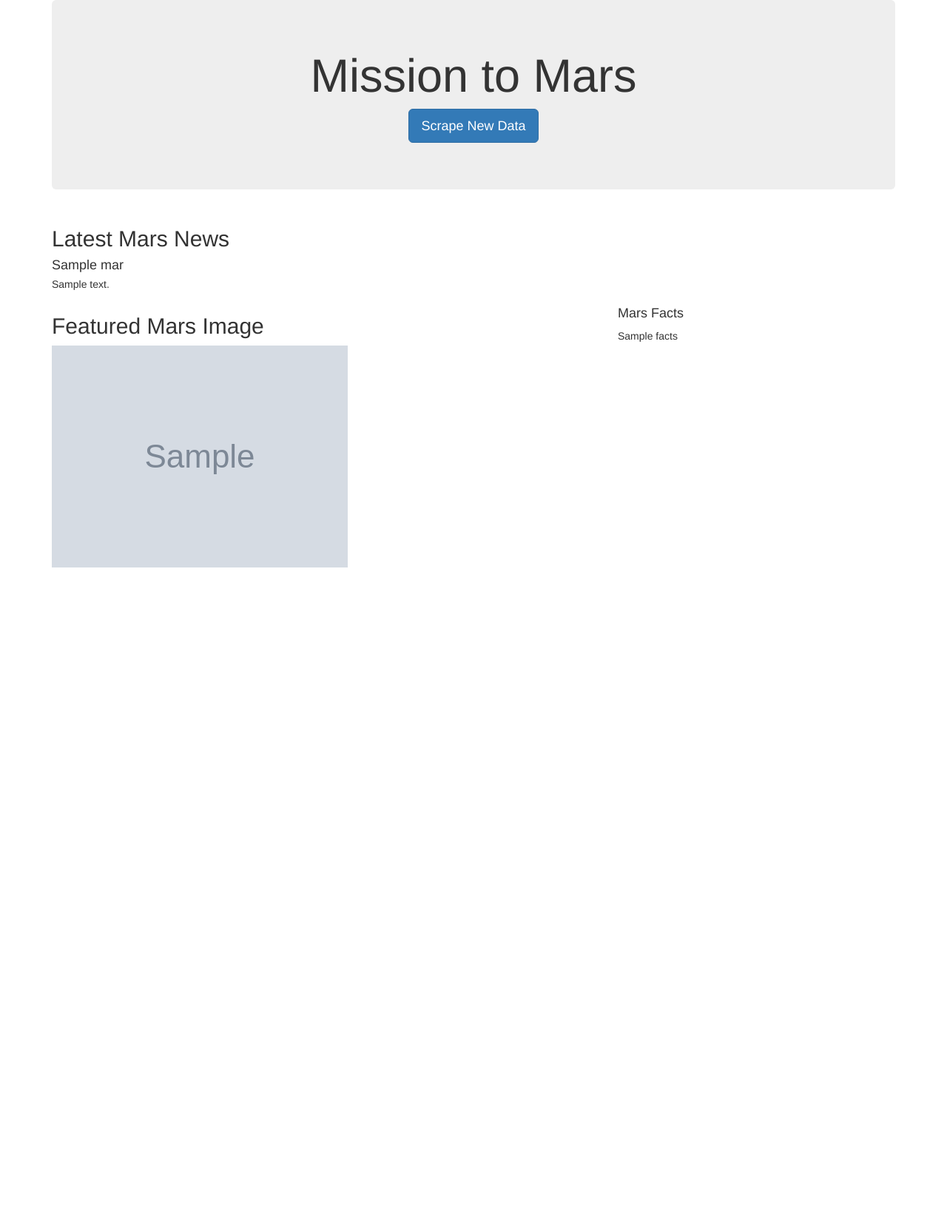
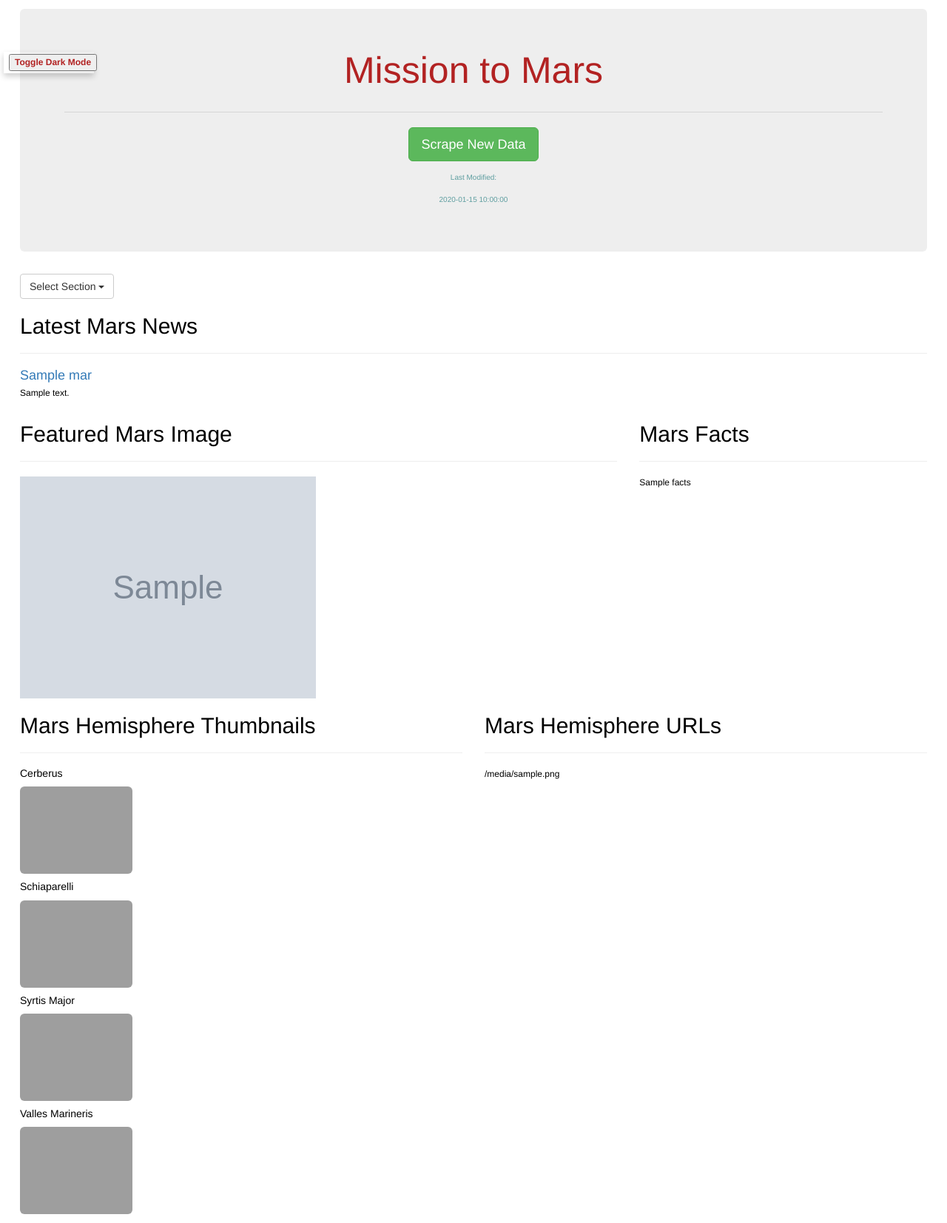
Before and after one commit to SiMewL8/Mission-To-Mars, a Flask app: page / in a window 1280 px wide. Shown: the whole page at 74% size. Before the commit the page ends 767 px from the top, so only its background shows below. Run offline with Flask 2, Linux system fonts and the light colour scheme; grey boxes marked "Sample" are stand-in pictures; a database or web service that is not in the repository returns one stand-in record (values such as "Sample title"); some libraries are stand-ins or nearby versions; grey boxes are pictures that could not be loaded.

Commit message:
final edit

```diff
--- a/Mars_Scraping/app.py
+++ b/Mars_Scraping/app.py
@@ -1,7 +1,6 @@
-from flask import Flask, render_template
+from flask import Flask, render_template, redirect
 from flask_pymongo import PyMongo
 import scraping
-
 
 app = Flask(__name__)
 
@@ -42,8 +41,7 @@ def scrape():
     mars.update({}, mars_data, upsert=True)
 #     update(insert new data) db, upsert creats new document if not already
 
-    return "Scraping Successful!!"
-
+    return "Scraping Successful!"
 
 # run flask
 if __name__ == "__main__":
--- a/Mars_Scraping/templates/index.html
+++ b/Mars_Scraping/templates/index.html
@@ -1,53 +1,144 @@
 <!DOCTYPE html>
 <html lang="en">
   <head>
+    <!-- Required Meta Tags -->
     <meta charset="UTF-8" />
     <meta name="viewport" content="width=device-width, initial-scale=1.0" />
     <meta http-equiv="X-UA-Compatible" content="ie=edge" />
     <title>Mission to Mars</title>
+    <!-- Bootstrap CSS -->
     <link
       rel="stylesheet"
       href="https://maxcdn.bootstrapcdn.com/bootstrap/3.3.7/css/bootstrap.min.css"
     />
+    <!-- Dark Mode Styles with different color, small shadow box and fixed position -->
+    <style>
+      body {
+        padding: 12px;
+        background-color: white;
+        color: black;
+        font-size: 12px;
+      }
+      .dark-mode {
+        background-color: black;
+        color: white;
+      }
+    </style>
+    <style>
+      .card {
+        box-shadow: 0 4px 8px 0 rgba(0,0,0,0.2);
+        transition: 0.3s;
+        width: 9.5%;
+      }
+      .card:hover {
+        box-shadow: 4px 8px 16px 0 rgba(0,0,0,0.2);
+      }
+      .container {
+        padding: 3px 7px;
+      }
+      </style>
+      <style>#parent4 {
+        position: fixed;
+        top: 70px;
+        left: 5px;
+        right: 5px;
+      }
+        </style>
   </head>
   <body>
+    <div class="container-fluid" id="jumbos">
+      <!-- Add Jumbotron to Header -->
+      <div class="jumbotron text-center";>
+        <p style="font-size:50px; color:firebrick">Mission to Mars</p>
+        <hr>
+        <!-- Add a button to activate scraping script -->
+        <p><a class="btn btn-success btn-lg" href="/scrape" role="button" id="scraping_t" >Scrape New Data</a></p>
+          <p style="font-size:10px; color:cadetblue">Last Modified:</p>
+          <p style="font-size:10px; color:cadetblue">{{ mars.last_modified }}</p>
+        </div>
+      <div class="dropdown" id="dropdownmmenu">
+        <button class="btn btn-default dropdown-toggle" type="button" id="menu1" data-toggle="dropdown">Select Section
+        <span class="caret"></span></button>
+        <ul class="dropdown-menu" role="menu" aria-labelledby="menu1">
+          <li role="presentation"><a role="menuitem" tabindex="-1" href="#latest_news">Latest News</a></li>
+          <li role="presentation"><a role="menuitem" tabindex="-1" href="#feat_img">Featured Image</a></li>
+          <li role="presentation"><a role="menuitem" tabindex="-1" href="#mars_facts">Facts</a></li>
+          <li role="presentation"><a role="menuitem" tabindex="-1" href="#thumbnails-smoll">Hemispheres</a></li>
+          <li role="presentation"><a role="menuitem" tabindex="-1" href="#mars-urls">URLs</a></li>
+          <li role="presentation" class="divider"></li>
+          <li role="presentation"><a role="menuitem" tabindex="-1" href="scrape">Scrape Webpage</a></li>
+        </ul>
+        </div>
+      <!-- Dark Mode Toggle Button on a Card! -->
+      <div class="card" id="parent4">
         <div class="container">
-      <!-- Add Jumbotron to Header -->
-      <div class="jumbotron text-center">
-        <h1>Mission to Mars</h1>
-        <!-- Add a button to activate scraping script -->
-        <p><a class="btn btn-primary btn-lg" href="/scrape" role="button">Scrape New Data</a></p>
+          <button onclick="myFunction()" style="color: firebrick;"><b>Toggle Dark Mode</b></button>
+        </div>
       </div>
         <!-- Add section for Mars News -->
         <div class="row" id="mars-news">
           <div class="col-md-12">
             <div class="media">
-            <div class="media-body">
+              <!-- <div class="list_date" style="color:#5A5A5A; font-size: 8px";>{{ mars.news_latest_date }}</div> -->
+              <div class="media-body" id="latest_news">
                 <h2>Latest Mars News</h2>
-              <h4 class="media-heading">{{ mars.news_title }}</h4>
+                <hr>
+                <!-- <div class="list_date" style="color:#5A5A5A; font-size: 8px";>{{ mars.news_latest_date }}</div> -->
+                <h4 class="media-heading"><a href="https://mars.nasa.gov/news/?page=0&per_page=40&order=publish_date+desc%2Ccreated_at+desc&search=&category=19%2C165%2C184%2C204&blank_scope=Latest">{{ mars.news_title }}</a></h4>
                 <p>{{ mars.news_paragraph_summary }}</p>
               </div>
             </div>
           </div>
         </div>
-      <!-- Section for Featured Image and Facts table -->
-      <div class="row" id="mars-featured-image">
-        <div class="col-md-8">
+      <!-- Featured Image  -->
+        <div class="row" id="mars-featured-image-n-facts">
+          <div class="col-md-8" id="feat_img">
             <h2>Featured Mars Image</h2>
+            <hr>
             <img
               src="{{mars.featured_image }}"
               class="img-responsive"
-            alt="Responsive image"
-          />
+              alt="Responsive image"/>
             </div>
-        <div class="col-md-4">
+          <div class="col-md-4" id="mars_facts">
             <!-- Mars Facts -->
-          <div class="row" id="mars-facts">
-            <h4>Mars Facts</h4>
+              <h2>Mars Facts</h2>
+              <hr>
               {{ mars.facts | safe }}
             </div>
           </div>
+          <!-- Hemispheres Thumbnails -->
+          <div class="row" id="mars-hemisthumbs-and-urls">
+            <div class="col-md-6" id="thumbnails-smoll">
+              <h2>Mars Hemisphere Thumbnails</h2>
+              <hr>
+                <h5>Cerberus</h5>
+                  <img src="https://astropedia.astrogeology.usgs.gov/download/Mars/Viking/cerberus_enhanced.tif/full.jpg" class="img-thumbnail; img-responsive; img-rounded" alt="Hemi1" width="152" height="118">
+                  <h5>Schiaparelli</h5>
+                    <img src="https://astropedia.astrogeology.usgs.gov/download/Mars/Viking/schiaparelli_enhanced.tif/full.jpg" class="img-thumbnail; img-responsive; img-rounded" alt="Hemi1" width="152" height="118">
+                    <h5>Syrtis Major</h5>
+                      <img src="https://astropedia.astrogeology.usgs.gov/download/Mars/Viking/syrtis_major_enhanced.tif/full.jpg" class="img-thumbnail; img-responsive; img-rounded" alt="Hemi1" width="152" height="118">
+                      <h5>Valles Marineris</h5>
+                        <img src="https://astropedia.astrogeology.usgs.gov/download/Mars/Viking/valles_marineris_enhanced.tif/full.jpg" class="img-thumbnail; img-responsive; img-rounded" alt="Hemi1" width="152" height="118">
+              </div>
+              <!-- Mars Hemisphere Image URLS-->
+            <div class="col-md-6" id="mars-urls">
+              <h2>Mars Hemisphere URLs</h2>
+              <hr>
+                {{ mars.img_and_url | safe }}
               </div>
             </div>
+      </div>
+    <!-- Javascript -->
+    <script src="https://code.jquery.com/jquery-3.2.1.slim.min.js" integrity="sha384-KJ3o2DKtIkvYIK3UENzmM7KCkRr/rE9/Qpg6aAZGJwFDMVNA/GpGFF93hXpG5KkN" crossorigin="anonymous"></script>
+    <script src="https://cdnjs.cloudflare.com/ajax/libs/popper.js/1.12.9/umd/popper.min.js" integrity="sha384-ApNbgh9B+Y1QKtv3Rn7W3mgPxhU9K/ScQsAP7hUibX39j7fakFPskvXusvfa0b4Q" crossorigin="anonymous"></script>
+    <script src="https://maxcdn.bootstrapcdn.com/bootstrap/4.0.0/js/bootstrap.min.js" integrity="sha384-JZR6Spejh4U02d8jOt6vLEHfe/JQGiRRSQQxSfFWpi1MquVdAyjUar5+76PVCmYl" crossorigin="anonymous"></script>
+    <!-- Dark Mode Toggle Script -->
+    <script>
+      function myFunction() {
+         var element = document.body;
+         element.classList.toggle("dark-mode");
+      }
+      </script>
   </body>
 </html>
```
Also changed, not shown: Mars_Scraping/scraping.py (+70 -1 lines). Lines whose indentation alone changed are shown as unchanged.
